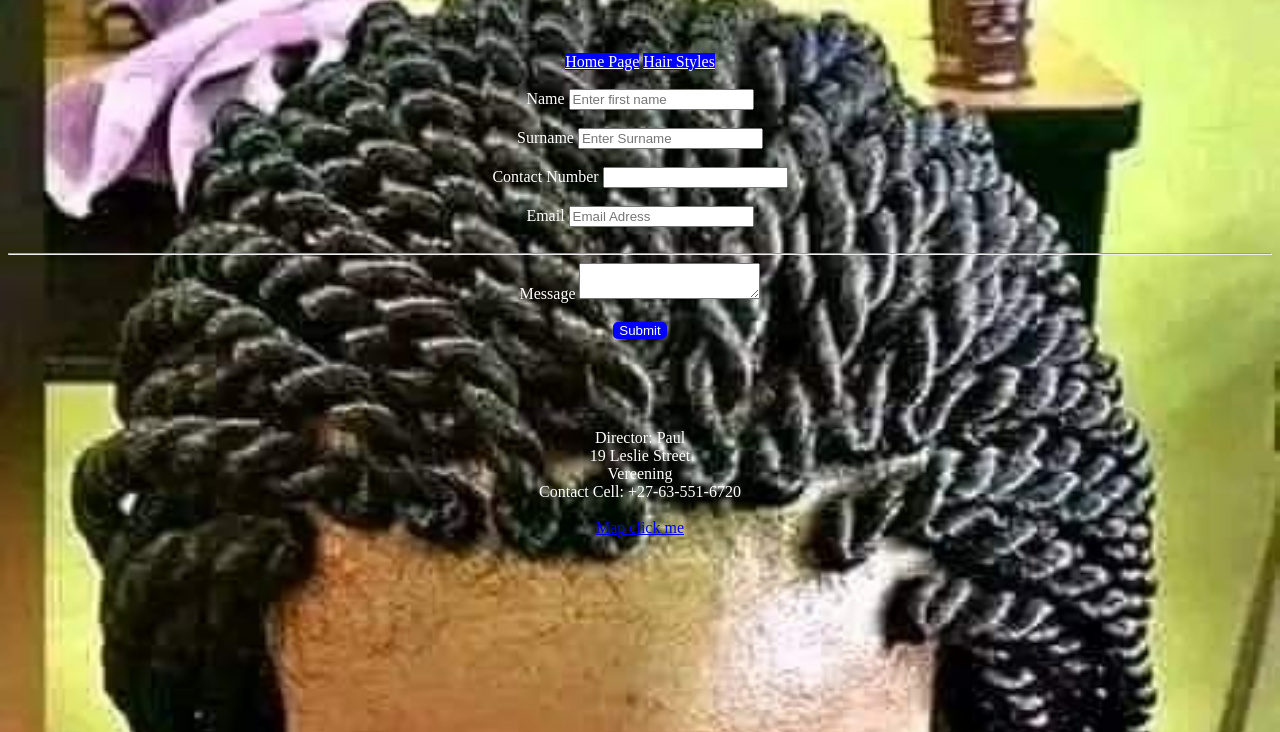
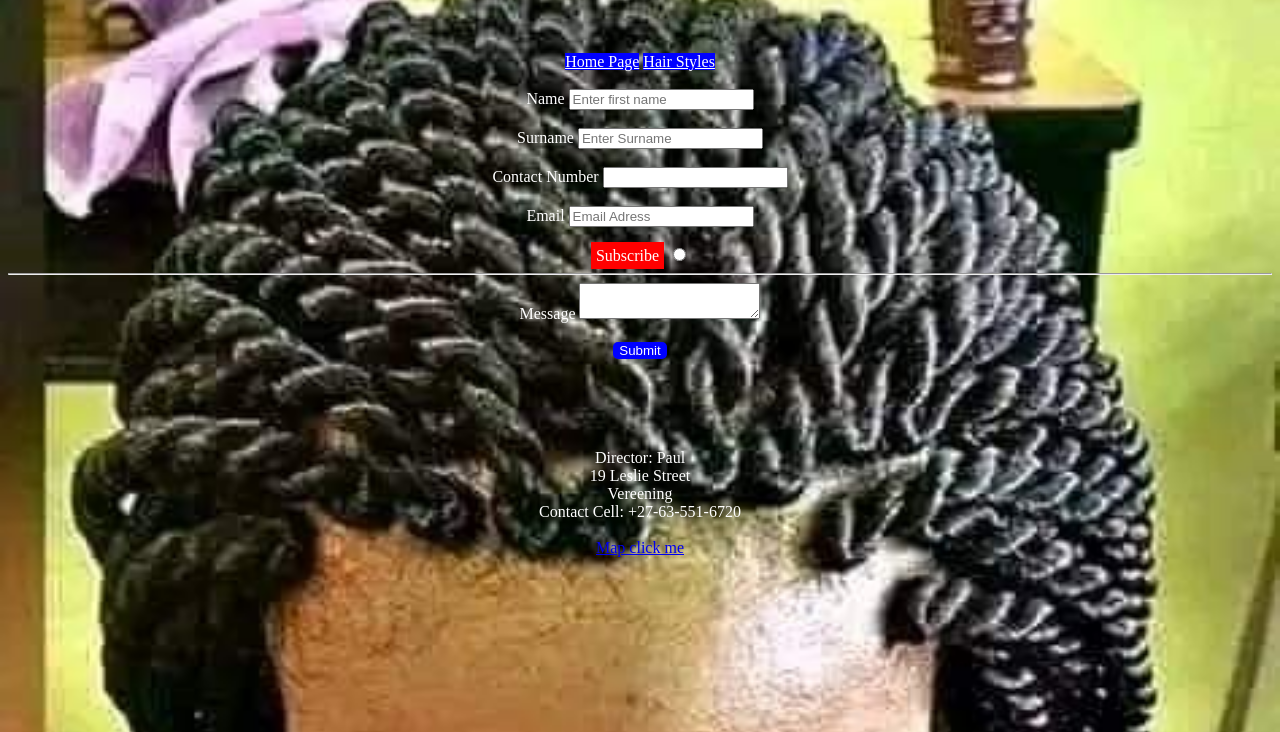
Before and after one commit to Gurure11/elviswheels, a plain HTML site: page contacts.html in a window 1280 px wide. Shown: the part 68-800 px from the top of the page. Drawn offline with Linux system fonts and the light colour scheme.

Commit message:
Update contacts.html

```diff
--- a/contacts.html
+++ b/contacts.html
@@ -33,6 +33,12 @@
 			color: red;
 			cursor: pointer;
 		}
+		#subscribe{
+			color: white;
+			background-color: red;
+			padding: 5px;
+
+		}
 	</style>
 </head>
 <body id="main-body">
@@ -56,6 +62,8 @@
 			<label>Email</label>
 			<input type="email" name="Email" placeholder="Email Adress"><br>
 				<br>
+				<label id="subscribe">Subscribe</label>
+				<input type="radio">
 			<hr>
 			<label>Message</label>
 			<textarea type="text area" name="Message"></textarea><br>
```
